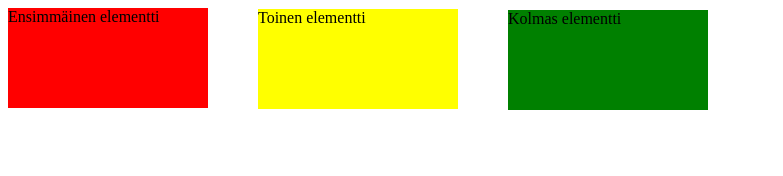
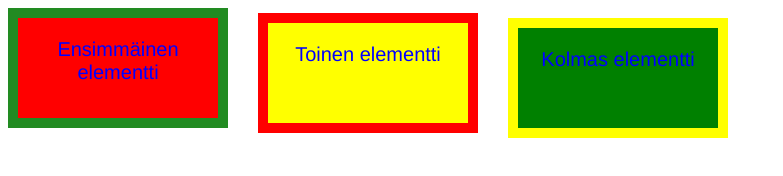
Before and after one commit to Deemusc/Lapio-website, a plain HTML site: page position.html in a window 1280 px wide. Shown: the whole page, without its empty margins (0-783 px from the left). Drawn offline with Linux system fonts and the light colour scheme.

Commit message:
Osa 3. Kymmenes tehtävä

```diff
--- a/styles.css
+++ b/styles.css
@@ -3,6 +3,13 @@
     height: 100px;
     background-color: red;
     position: relative;
+    border-style: solid;
+    border-width: 10px;
+    border-color: forestgreen;
+    font-family: 'Franklin Gothic Medium';
+    font-size: 20px;
+    color: blue;
+    text-align: center;
 }
 .second-box-container {
     width: 200px;
@@ -11,6 +18,13 @@
     position: relative;
     left: 250px;
     top: -115px;
+    border-style: solid;
+    border-width: 10px;
+    border-color: red;
+    font-family: 'Franklin Gothic Medium';
+    font-size: 20px;
+    color: blue;
+    text-align: center;
 }
 .third-box-container {
     width: 200px;
@@ -19,4 +33,11 @@
     position: relative;
     left: 500px;
     top: -230px;
+    border-style: solid;
+    border-width: 10px;
+    border-color: yellow;
+    font-family: 'Franklin Gothic Medium';
+    font-size: 20px;
+    color: blue;
+    text-align: center;
 }
```
